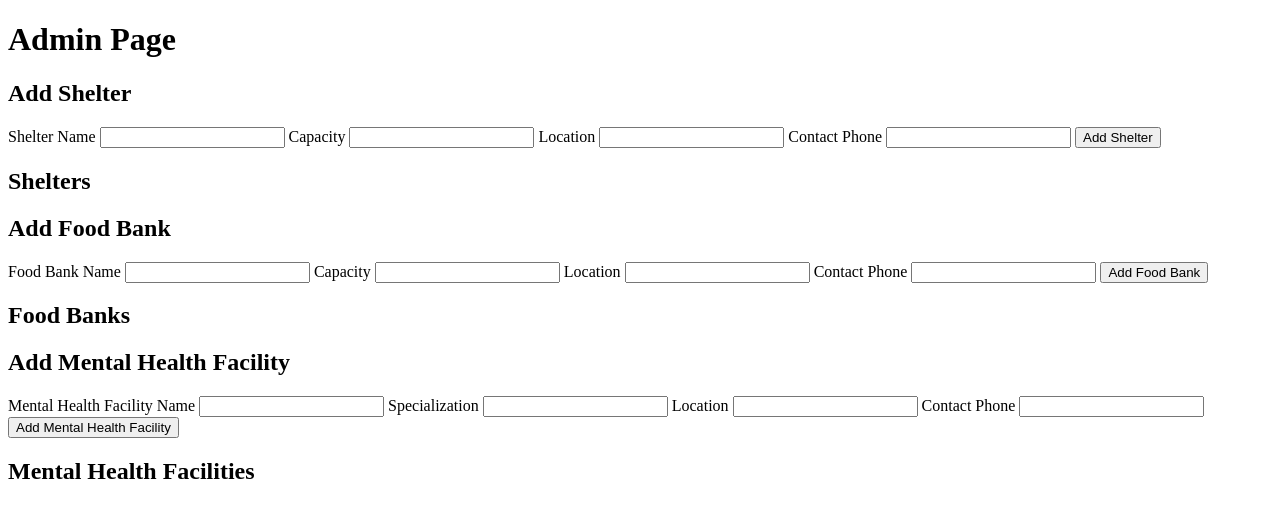
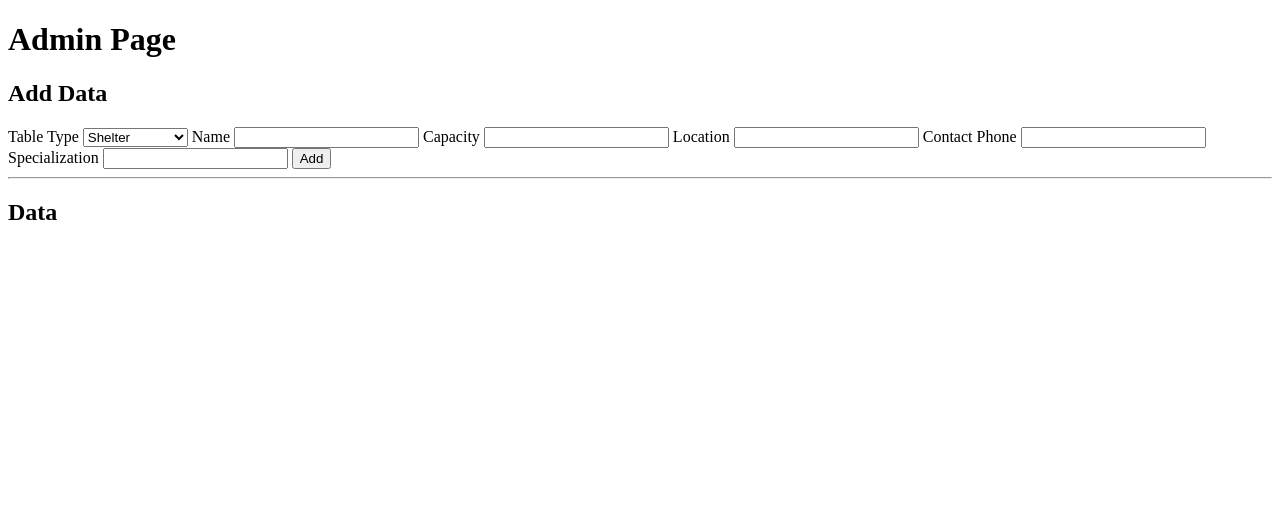
Before and after one commit to justbritt1/capstone_supportspot, a Flask app: page /admin in a window 1280 px wide. Shown: the top 518 px of the page. Run offline with Flask 3, Linux system fonts and the light colour scheme; data that the repository does not hold is empty.

Commit message:
consolidated 3 tables to make one
I have made changes to the admin page,  sql database, and made a new resources.html. also updated forms, app, and models

```diff
--- a/app.py
+++ b/app.py
@@ -3,8 +3,8 @@
 from flask import Flask, render_template, request, redirect, url_for, flash
 from flask_sqlalchemy import SQLAlchemy
 from flask_migrate import Migrate
-from forms import ShelterForm, FoodBankForm, MentalHealthForm
-from models import db, Shelter, FoodBank, MentalHealthFacility
+from forms import AddDataForm
+from models import db, Resource
 
 app = Flask(__name__)
 
@@ -30,60 +30,36 @@ def create_tables():
 # Route for the admin page
 @app.route('/admin', methods=['GET', 'POST'])
 def admin():
-    shelter_form = ShelterForm()
-    food_bank_form = FoodBankForm()
-    mental_health_form = MentalHealthForm()
+    add_data_form = AddDataForm()
 
     if request.method == 'POST':
-        if shelter_form.validate_on_submit():
-            add_shelter(shelter_form)
-        elif food_bank_form.validate_on_submit():
-            add_food_bank(food_bank_form)
-        elif mental_health_form.validate_on_submit():
-            add_mental_health(mental_health_form)
+        if add_data_form.validate_on_submit():
+            table_type = add_data_form.table_type.data
+            name = add_data_form.name.data
+            capacity = add_data_form.capacity.data
+            location = add_data_form.location.data
+            contact_phone = add_data_form.contact_phone.data
+            specialization = add_data_form.specialization.data
 
-        return redirect(url_for('admin'))
+        # Create a new resource entry based on the selected type
+            resource = Resource(
+                table_type=table_type,
+                name=name,
+                capacity=capacity,
+                location=location,
+                contact_phone=contact_phone,
+                specialization=specialization
+            )
+            db.session.add(resource)
+            db.session.commit()
 
-    shelters = Shelter.query.all()
-    food_banks = FoodBank.query.all()
-    mental_health_facilities = MentalHealthFacility.query.all()
+            return redirect(url_for('admin'))
 
-    return render_template('admin.html', shelter_form=shelter_form, food_bank_form=food_bank_form,
-                           mental_health_form=mental_health_form, shelters=shelters,
-                           food_banks=food_banks, mental_health_facilities=mental_health_facilities)
+    # Fetch all resources to display in the admin page
+    resources = Resource.query.all()
 
+    return render_template('admin.html', add_data_form=add_data_form, resources=resources)
 
-def add_shelter(shelter_form):
-    shelter = Shelter(
-        name=shelter_form.name.data,
-        capacity=shelter_form.capacity.data,
-        location=shelter_form.location.data,
-        contact_phone=shelter_form.contact_phone.data
-    )
-    db.session.add(shelter)
-    db.session.commit()
-
-
-def add_food_bank(food_bank_form):
-    food_bank = FoodBank(
-        name=food_bank_form.name.data,
-        capacity=food_bank_form.capacity.data,
-        location=food_bank_form.location.data,
-        contact_phone=food_bank_form.contact_phone.data
-    )
-    db.session.add(food_bank)
-    db.session.commit()
-
-
-def add_mental_health(mental_health_form):
-    mental_health = MentalHealthFacility(
-        name=mental_health_form.name.data,
-        specialization=mental_health_form.specialization.data,
-        location=mental_health_form.location.data,
-        contact_phone=mental_health_form.contact_phone.data
-    )
-    db.session.add(mental_health)
-    db.session.commit()
 
 @app.route('/')
 def index():
@@ -117,26 +93,23 @@ def dashboard():
 
     return render_template('dashboard.html', user_count=user_count)
 
-@app.route('/shelters')
-def shelters():
-    # Retrieve shelter names from the database
-    shelter_names = Shelter.query.with_entities(Shelter.name).all()
+@app.route('/resources')
+def resources():
+    resources = Resource.query.all()
+    return render_template('resources.html', resources=resources)
 
-    return render_template('shelters.html', shelter_names=shelter_names)
+@app.route('/delete/<int:data_id>', methods=['POST'])
+def delete_data(data_id):
+    # Logic to delete the data with the given ID
+    resource = Resource.query.get(data_id)
+    if resource:
+        db.session.delete(resource)
+        db.session.commit()
+        flash('Resource deleted successfully', 'success')
+    else:
+        flash('Resource not found', 'error')
 
-@app.route('/food_banks')
-def food_banks():
-    # Retrieve food bank names from the database
-    food_banks = FoodBank.query.all()
-
-    return render_template('food_banks.html', food_banks=food_banks)
-
-@app.route('/mental_health')
-def mental_health():
-    # Retrieve mental health facilities (replace with real data retrieval logic)
-    mental_health_facilities = MentalHealthFacility.query.all()
-
-    return render_template('mental_health.html', mental_health_facilities=mental_health_facilities)
+    return redirect(url_for('admin'))
 
 @app.route('/register', methods=['GET', 'POST'])
 def register():
--- a/forms.py
+++ b/forms.py
@@ -1,24 +1,14 @@
 # forms.py
 from flask_wtf import FlaskForm
-from wtforms import StringField, IntegerField, SubmitField
+from wtforms import StringField, IntegerField, SubmitField, SelectField
+from wtforms.validators import DataRequired
 
-class ShelterForm(FlaskForm):
-    name = StringField('Shelter Name')
-    capacity = IntegerField('Capacity')
-    location = StringField('Location')
-    contact_phone = StringField('Contact Phone')
-    submit = SubmitField('Add Shelter')
 
-class FoodBankForm(FlaskForm):
-    name = StringField('Food Bank Name')
-    capacity = IntegerField('Capacity')
-    location = StringField('Location')
-    contact_phone = StringField('Contact Phone')
-    submit = SubmitField('Add Food Bank')
-
-class MentalHealthForm(FlaskForm):
-    name = StringField('Mental Health Facility Name')
+class AddDataForm(FlaskForm):
+    table_type = SelectField('Table Type', choices=[('shelter', 'Shelter'), ('food_bank', 'Food Bank'), ('mental_health', 'Mental Health')])
+    name = StringField('Name', validators=[DataRequired()])
+    capacity = IntegerField('Capacity', validators=[DataRequired()])
+    location = StringField('Location', validators=[DataRequired()])
+    contact_phone = StringField('Contact Phone', validators=[DataRequired()])
     specialization = StringField('Specialization')
-    location = StringField('Location')
-    contact_phone = StringField('Contact Phone')
-    submit = SubmitField('Add Mental Health Facility')
+    submit = SubmitField('Add')
--- a/templates/admin.html
+++ b/templates/admin.html
@@ -9,65 +9,36 @@
 <body>
     <h1>Admin Page</h1>
 
-    <!-- Add Shelter Form -->
-<h2>Add Shelter</h2>
-<form method="POST" action="{{ url_for('add_shelter') }}">
-    {{ shelter_form.hidden_tag() }}
-    {{ shelter_form.name.label }} {{ shelter_form.name }}
-    {{ shelter_form.capacity.label }} {{ shelter_form.capacity }}
-    {{ shelter_form.location.label }} {{ shelter_form.location }}
-    {{ shelter_form.contact_phone.label }} {{ shelter_form.contact_phone }}
-    {{ shelter_form.submit }}
+    <!-- Add Data Form -->
+    <h2>Add Data</h2>
+<form method="POST" action="{{ url_for('admin') }}">
+    {{ add_data_form.hidden_tag() }}
+    {{ add_data_form.table_type.label }} {{ add_data_form.table_type }}
+    {{ add_data_form.name.label }} {{ add_data_form.name }}
+    {{ add_data_form.capacity.label }} {{ add_data_form.capacity }}
+    {{ add_data_form.location.label }} {{ add_data_form.location }}
+    {{ add_data_form.contact_phone.label }} {{ add_data_form.contact_phone }}
+    {{ add_data_form.specialization.label }} {{ add_data_form.specialization }}
+    {{ add_data_form.submit }}
 </form>
 
-<!-- Shelters List -->
-<h2>Shelters</h2>
+    <hr>
+
+     <!-- Display Data -->
+     <h2>Data</h2>
      <ul>
-    {% for shelter in shelters %}
+         {% for resource in resources %}
              <li>
-            {{ shelter.name }} - Capacity: {{ shelter.capacity }} - Location: {{ shelter.location }} - Contact Phone: {{ shelter.contact_phone }}
-        </li>
-    {% endfor %}
-</ul>
-
-<!-- Add Food Bank Form -->
-<h2>Add Food Bank</h2>
-<form method="POST" action="{{ url_for('add_food_bank') }}">
-    {{ food_bank_form.hidden_tag() }}
-    {{ food_bank_form.name.label }} {{ food_bank_form.name }}
-    {{ food_bank_form.capacity.label }} {{ food_bank_form.capacity }}
-    {{ food_bank_form.location.label }} {{ food_bank_form.location }}
-    {{ food_bank_form.contact_phone.label }} {{ food_bank_form.contact_phone }}
-    {{ food_bank_form.submit }}
+                 {% if resource.table_type == 'shelter' %}
+                     Shelter - Name: {{ resource.name }} - Capacity: {{ resource.capacity }} - Location: {{ resource.location }} - Contact Phone: {{ resource.contact_phone }}
+                 {% elif resource.table_type == 'food_bank' %}
+                     Food Bank - Name: {{ resource.name }} - Capacity: {{ resource.capacity }} - Location: {{ resource.location }} - Contact Phone: {{ resource.contact_phone }}
+                 {% elif resource.table_type == 'mental_health' %}
+                     Mental Health - Name: {{ resource.name }} - Specialization: {{ resource.specialization }} - Location: {{ resource.location }} - Contact Phone: {{ resource.contact_phone }}
+                 {% endif %}
+                 <form method="POST" action="{{ url_for('delete_data', data_id=resource.id) }}">
+                     <button type="submit">Delete</button>
                  </form>
-
-<!-- Food Banks List -->
-<h2>Food Banks</h2>
-<ul>
-    {% for food_bank in food_banks %}
-        <li>
-            {{ food_bank.name }} - Capacity: {{ food_bank.capacity }} - Location: {{ food_bank.location }} - Contact Phone: {{ food_bank.contact_phone }}
-        </li>
-    {% endfor %}
-</ul>
-
-<!-- Add Mental Health Facility Form -->
-<h2>Add Mental Health Facility</h2>
-<form method="POST" action="{{ url_for('add_mental_health') }}">
-    {{ mental_health_form.hidden_tag() }}
-    {{ mental_health_form.name.label }} {{ mental_health_form.name }}
-    {{ mental_health_form.specialization.label }} {{ mental_health_form.specialization }}
-    {{ mental_health_form.location.label }} {{ mental_health_form.location }}
-    {{ mental_health_form.contact_phone.label }} {{ mental_health_form.contact_phone }}
-    {{ mental_health_form.submit }}
-</form>
-
-<!-- Mental Health Facilities List -->
-<h2>Mental Health Facilities</h2>
-<ul>
-    {% for mental_health_facility in mental_health_facilities %}
-        <li>
-            {{ mental_health_facility.name }} - Specialization: {{ mental_health_facility.specialization }} - Location: {{ mental_health_facility.location }} - Contact Phone: {{ mental_health_facility.contact_phone }}
              </li>
          {% endfor %}
      </ul>
```
Also changed, not shown: models.py (+9 -17 lines), templates/dashboard.html (+3 -6 lines), templates/food_banks.html (deleted, +0 -25 lines), templates/mental_health.html (deleted, +0 -25 lines), templates/resources.html (added, +28 -0 lines), templates/shelters.html (deleted, +0 -25 lines). Lines whose indentation alone changed are shown as unchanged.
